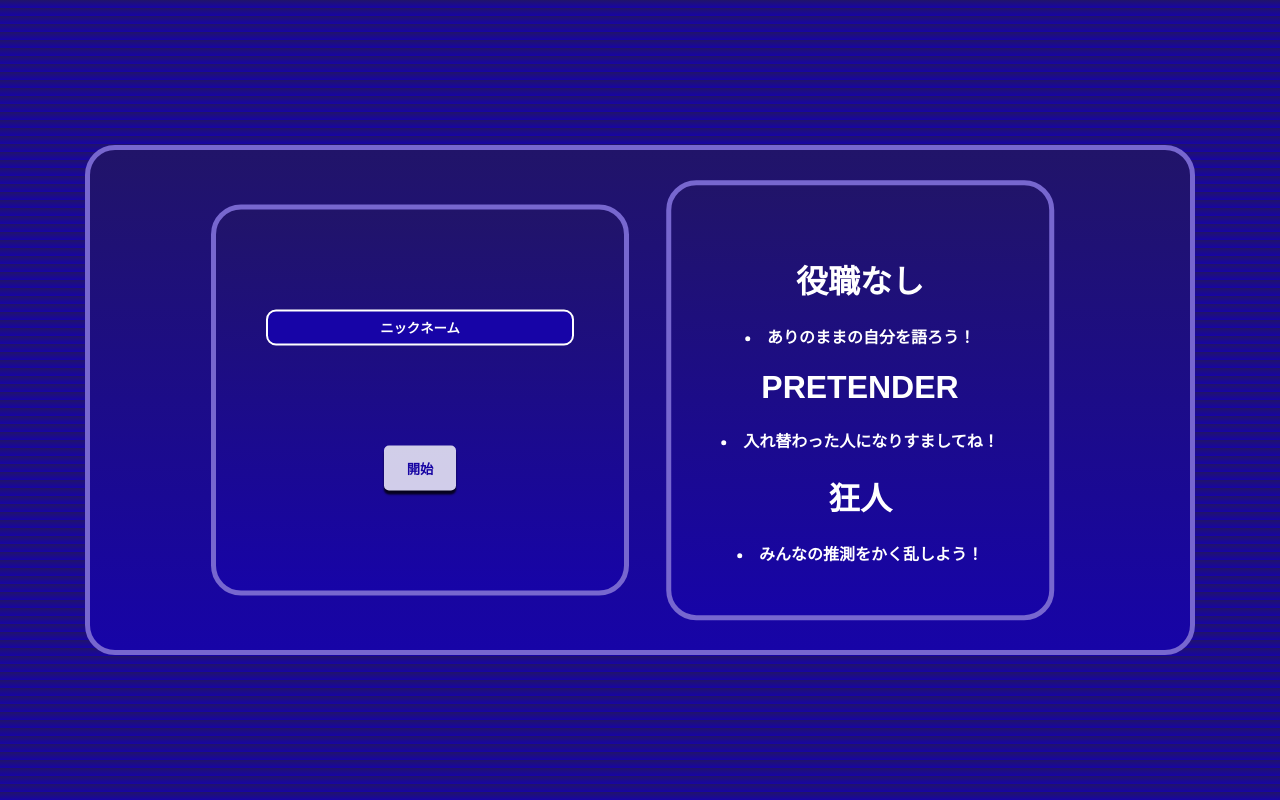
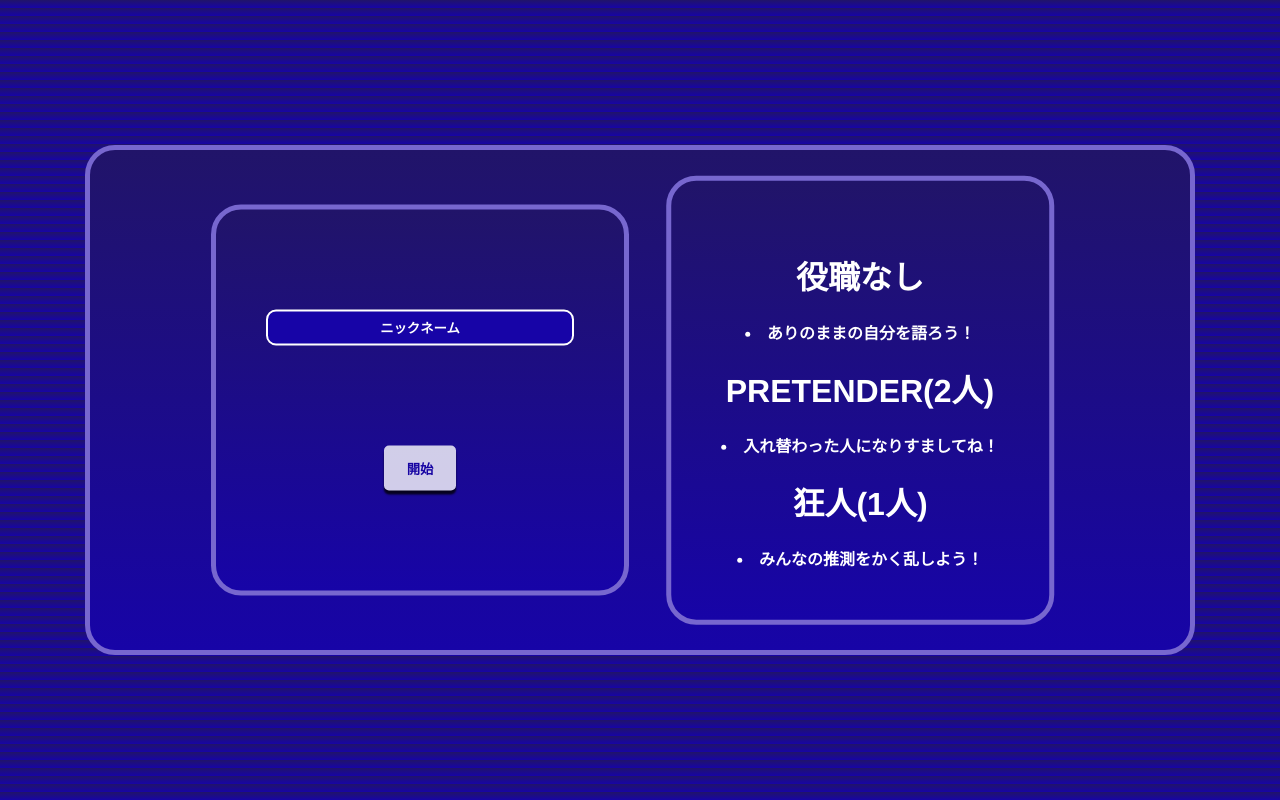
Before and after one commit to webex13-team-4/original-team-app, a Vue app: page /1/homeview in a window 1280 px wide. Built offline with nearby package versions, Linux system fonts and the light colour scheme; no server answers; the database is empty.

Commit message:
ルール付け足し

```diff
--- a/src/components/HomeView.vue
+++ b/src/components/HomeView.vue
@@ -20,9 +20,9 @@
     <div class="ru-ru">
       <h1>役職なし</h1>
       <li>ありのままの自分を語ろう！</li>
-      <h1>PRETENDER</h1>
+      <h1>PRETENDER(2人)</h1>
       <li>入れ替わった人になりすましてね！</li>
-      <h1>狂人</h1>
+      <h1>狂人(1人)</h1>
       <li>みんなの推測をかく乱しよう！</li>
     </div>
   </div>
```
